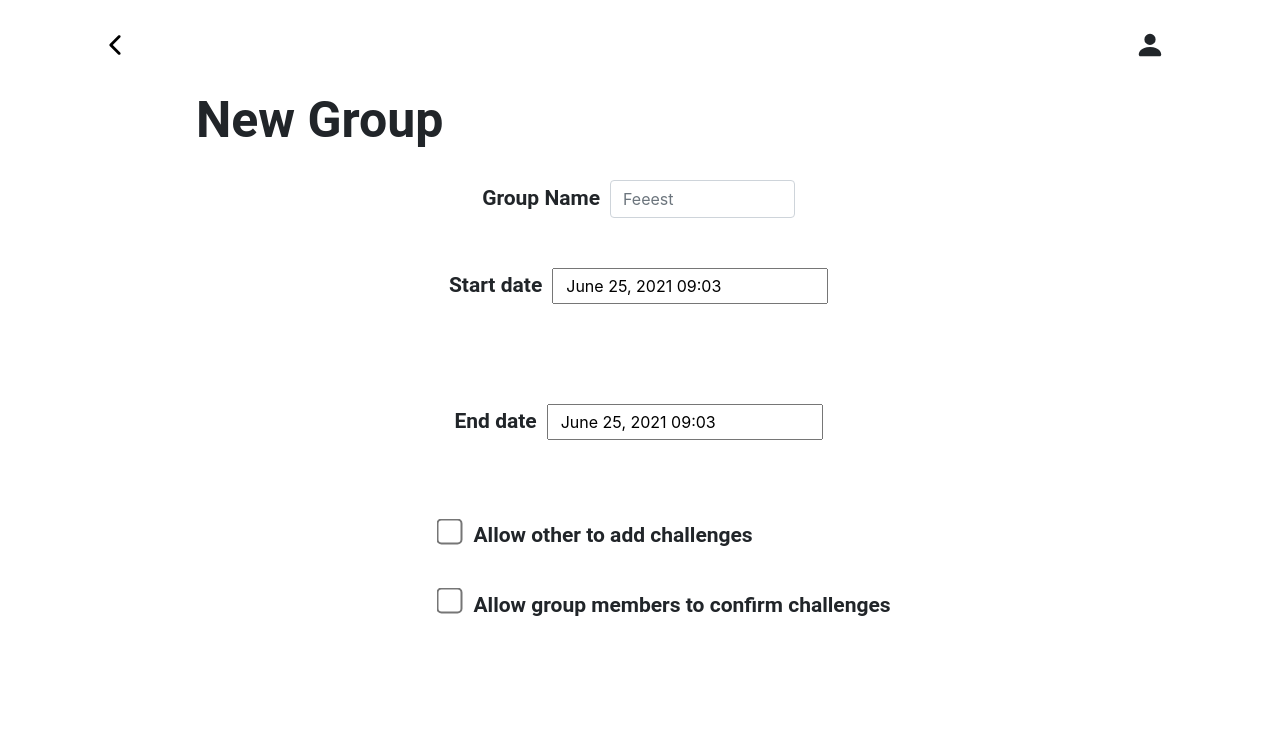
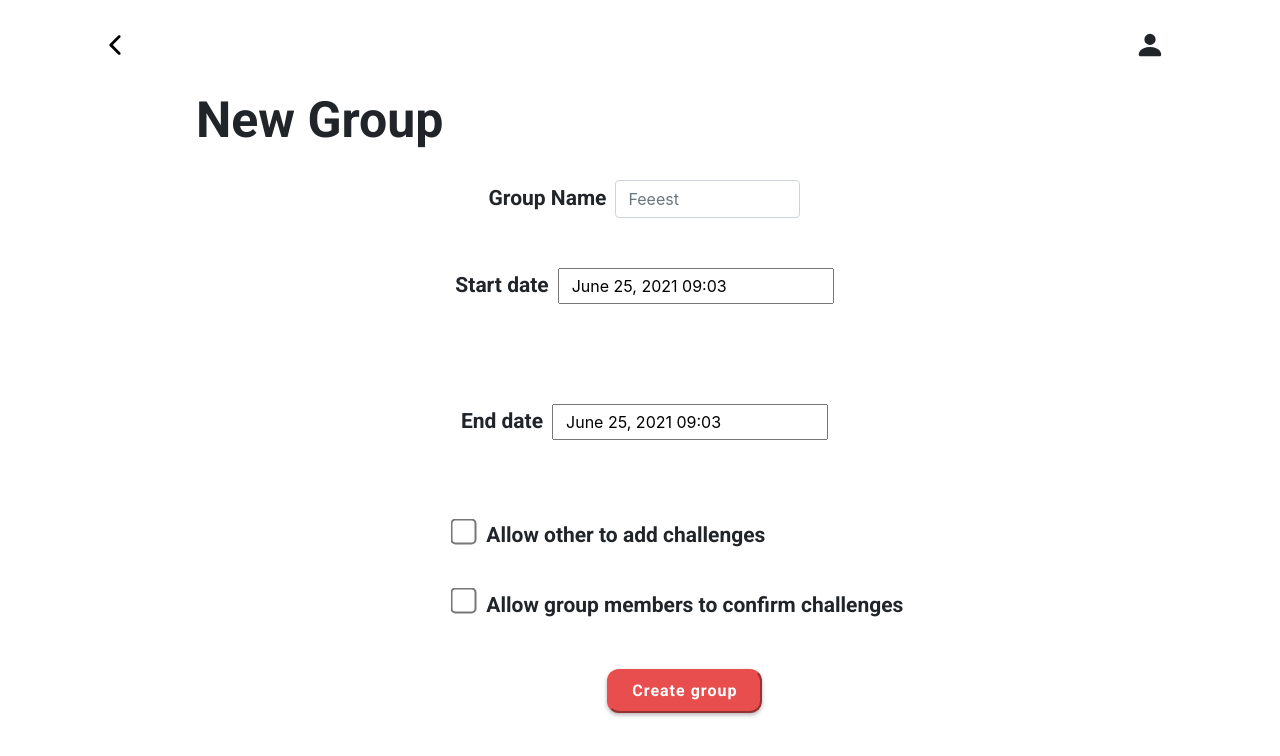
Before and after one commit to G-D-Tech/kompiter, a React (Create React App) app: page /CreateGroup in a window 1280 px wide. Shown: the top 756 px of the page. Built offline with nearby package versions, Linux system fonts and the light colour scheme.

Commit message:
CodeGenerator

```diff
--- a/public/index.html
+++ b/public/index.html
@@ -21,6 +21,10 @@
   integrity="sha384-B0vP5xmATw1+K9KRQjQERJvTumQW0nPEzvF6L/Z6nronJ3oUOFUFpCjEUQouq2+l"
   crossorigin="anonymous"
 />
+
+<link rel="preconnect" href="https://fonts.googleapis.com">
+<link rel="preconnect" href="https://fonts.gstatic.com" crossorigin>
+<link href="https://fonts.googleapis.com/css2?family=Roboto:wght@700&display=swap" rel="stylesheet">
 
     <!--
       Notice the use of %PUBLIC_URL% in the tags above.
--- a/src/screens/CreateGroup.js
+++ b/src/screens/CreateGroup.js
@@ -91,6 +91,9 @@
           </div>
         </div>
         </div>
+        <button className="RedButtonStyle button-container">
+          <Link to="/CodeGenerator">Create group</Link>
+          </button>
       </div>
     </div>
   );
--- /dev/null
+++ b/src/styles/CodeGenerator.css
@@ -0,0 +1,5 @@
+
+#textCode {
+  font-family: "Roboto", sans-serif;
+  font-size: 30px;
+}
--- a/src/styles/CreateGroup.css
+++ b/src/styles/CreateGroup.css
@@ -1,9 +1,8 @@
 .text {
-  font-family: "Roboto";
+  font-family: "Roboto", sans-serif;
   font-size: 21px;
-  font-weight: bold;
-  margin-left: 10px;
-  margin-right: 10px;
+  margin-left: 9px;
+  margin-right: 9px;
   padding: -10px;
 }
 
@@ -33,7 +32,7 @@
   justify-content: center;
   align-items: center;
   margin-left: 9%;
-  margin-right: 10%;
+  margin-right: 9%;
 }
 
 .box-container {
@@ -42,7 +41,14 @@
   align-items: center;
   justify-content: center;
   margin-left: 15%;
-  margin-right: 10%;
+  margin-right: 8%;
+}
+
+.button-container {
+  display: flex;
+  align-items: center;
+  justify-content: center;
+  margin-top: 40px;
 }
 
 .input-container .react-datepicker-wrapper {
--- a/src/styles/Homepage.css
+++ b/src/styles/Homepage.css
@@ -7,18 +7,16 @@
   margin-left: 10%;
   margin-top: 30px;
   margin-bottom: 30px;
-  font-weight: bold;
-  font-family: "roboto";
+  font-family: "Roboto", sans-serif;
 }
 
 #groupText {
   font-size: 30px;
-  font-weight: bold;
-  font-family: "roboto";
+  font-family: "Roboto", sans-serif;
 }
 
 .RedButtonStyle {
-  font-family: "roboto";
+  font-family: "Roboto", sans-serif;
   color: white;
   letter-spacing: 1px;
   background-color: #e94e4e;
@@ -35,28 +33,28 @@
 
 /* unvisited link */
 a:link {
-  font-family: "roboto";
+  font-family: "Roboto", sans-serif;
   color: white;
   text-decoration: none;
 }
 
 /* visited link */
 a:visited {
-  font-family: "roboto";
+  font-family: "Roboto", sans-serif;
   color: white;
   text-decoration: none;
 }
 
 /* mouse over link */
 a:hover {
-  font-family: "roboto";
+  font-family: "Roboto", sans-serif;
   color: white;
   text-decoration: none;
 }
 
 /* selected link */
 a:active {
-  font-family: "roboto";
+  font-family: "Roboto", sans-serif;
   color: white;
   text-decoration: none;
 }
@@ -85,7 +83,7 @@
 }
 
 .GroupButtonStyle {
-  font-family: "roboto";
+  font-family: "Roboto", sans-serif;
   color: white;
   letter-spacing: 1px;
   background-color: #4d85f2;
```
Also changed, not shown: src/screens/CodeGenerator.js (added, +13 -0 lines).
